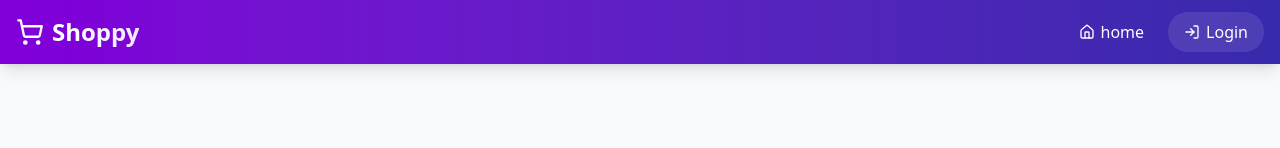
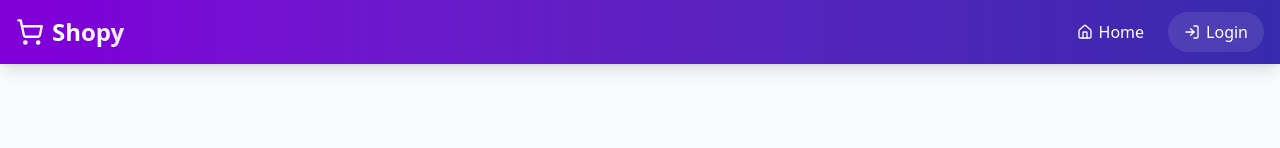
Before and after one commit to WoutSeverens-UCLL/cloud-native-engineering-groep11, a Next.js app in the folder frontend/: page / in a window 1280 px wide. Shown: the top 148 px of the page. Built offline with nearby package versions, Linux system fonts and the light colour scheme.

Commit message:
final versie

```diff
--- a/frontend/components/header.tsx
+++ b/frontend/components/header.tsx
@@ -55,7 +55,7 @@ const Header = () => {
           <Link href="/" className="flex items-center space-x-2">
             <ShoppingCart className="h-7 w-7" />
             <span className="text-2xl font-bold bg-clip-text text-transparent bg-gradient-to-r from-white to-purple-100">
-              Shoppy
+              Shopy
             </span>
           </Link>
 
@@ -66,7 +66,7 @@ const Header = () => {
               className="flex items-center gap-1.5 font-medium hover:text-purple-200 transition-colors"
             >
               <Home className="h-4 w-4" />
-              home
+              Home
             </Link>
 
             {loggedInUser && loggedInUser.role === "admin" && (
```
